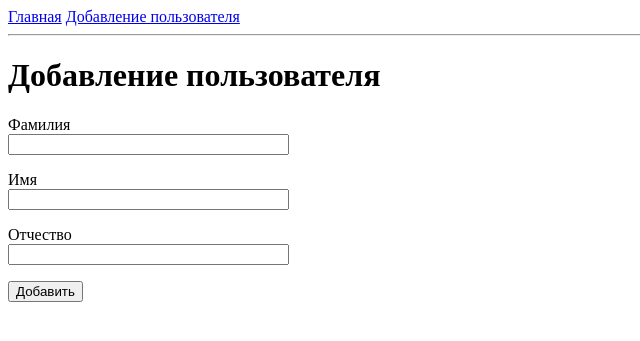
After one commit to Sanchows/test-task, a Flask app: page /add in a window 1280 px wide. The commit adds this page. Shown: the top 341 px of the page, without its empty margins (0-640 px from the left). Run offline with Flask 2, Linux system fonts and the light colour scheme.

Commit message:
the add user form

```diff
--- /dev/null
+++ b/app/forms.py
@@ -0,0 +1,9 @@
+from flask_wtf import FlaskForm
+from wtforms import StringField, SubmitField
+from wtforms.validators import DataRequired
+
+class AddForm(FlaskForm):
+    surname = StringField('Фамилия', validators=[DataRequired()])
+    first_name = StringField('Имя', validators=[DataRequired()])
+    last_name = StringField('Отчество', validators=[DataRequired()])
+    submit = SubmitField('Добавить')
--- a/app/routes.py
+++ b/app/routes.py
@@ -2,8 +2,24 @@
 
 from app import app
 
-from flask import Flask, render_template
+from flask import Flask, render_template, redirect, url_for
+
+from app.forms import AddForm
 
 @app.route('/')
 def index():
     return render_template("index.html", title='Тестовое задание / Python Infrastructure ZiMAD')
+
+
+@app.route('/add', methods=['GET', 'POST'])
+def add_user():
+    form = AddForm()
+
+    if form.validate_on_submit():
+        surname = form.surname.data
+        first_name = form.first_name.data
+        last_name = form.last_name.data
+
+        return redirect(url_for('index'))
+
+    return render_template('add.html', title='Добавление пользователя', form=form)
--- /dev/null
+++ b/app/templates/add.html
@@ -0,0 +1,24 @@
+{% extends "base.html" %}
+
+{% block content %}
+    <h1>{{ title }}</h1>
+    <form action="" method="post" novalidate>
+        {{ form.hidden_tag() }}
+        <p>
+            {{ form.surname.label }}<br>
+            {{ form.surname(size=32) }}
+
+        </p>
+        <p>
+            {{ form.first_name.label }}<br>
+            {{ form.first_name(size=32) }}
+
+        </p>
+        <p>
+            {{ form.last_name.label }}<br>
+            {{ form.last_name(size=32) }}
+
+        </p>
+        <p>{{ form.submit() }}</p>
+    </form>
+{% endblock %}
--- a/app/templates/base.html
+++ b/app/templates/base.html
@@ -5,7 +5,7 @@
     <body>
         <div>
             <a href="{{ url_for('index') }}">Главная</a>
-            <a href="#">Добавление пользователя</a>
+            <a href="{{ url_for('add_user') }}">Добавление пользователя</a>
         </div>
         <hr>
         {% block content %}{% endblock %}
```
